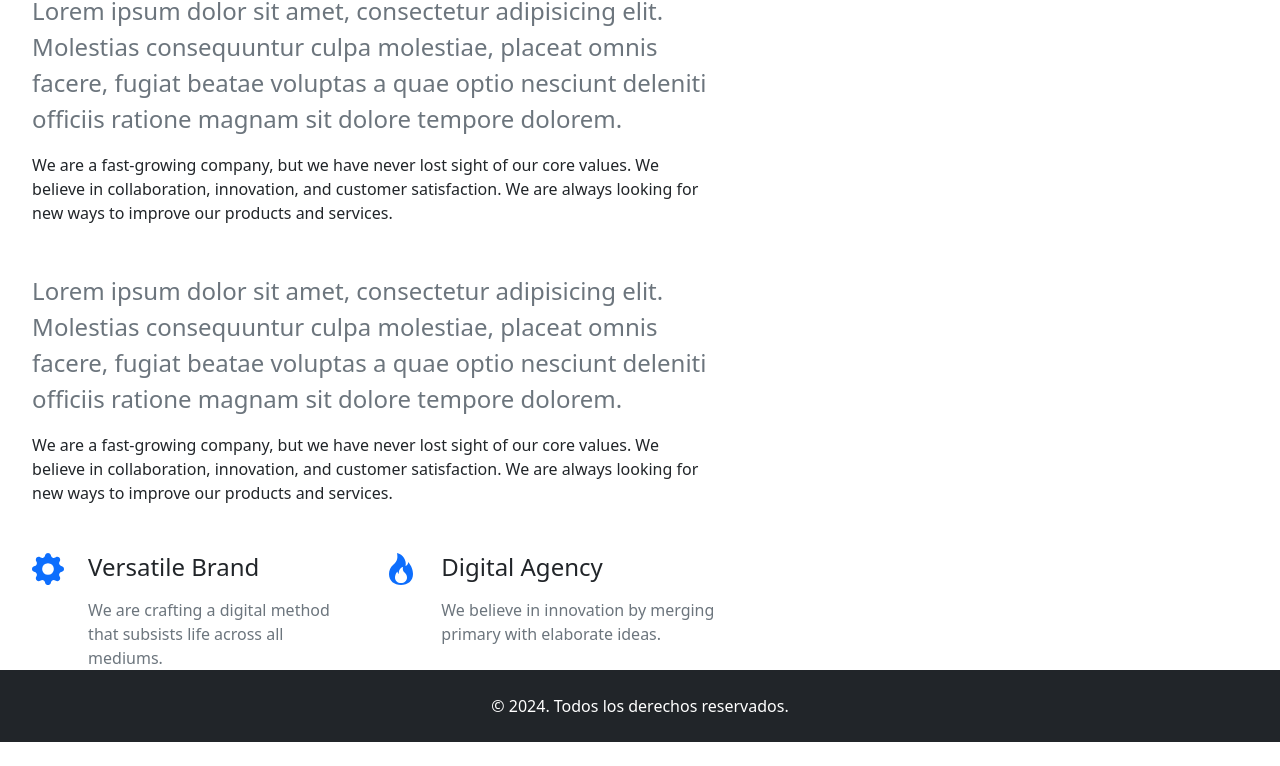
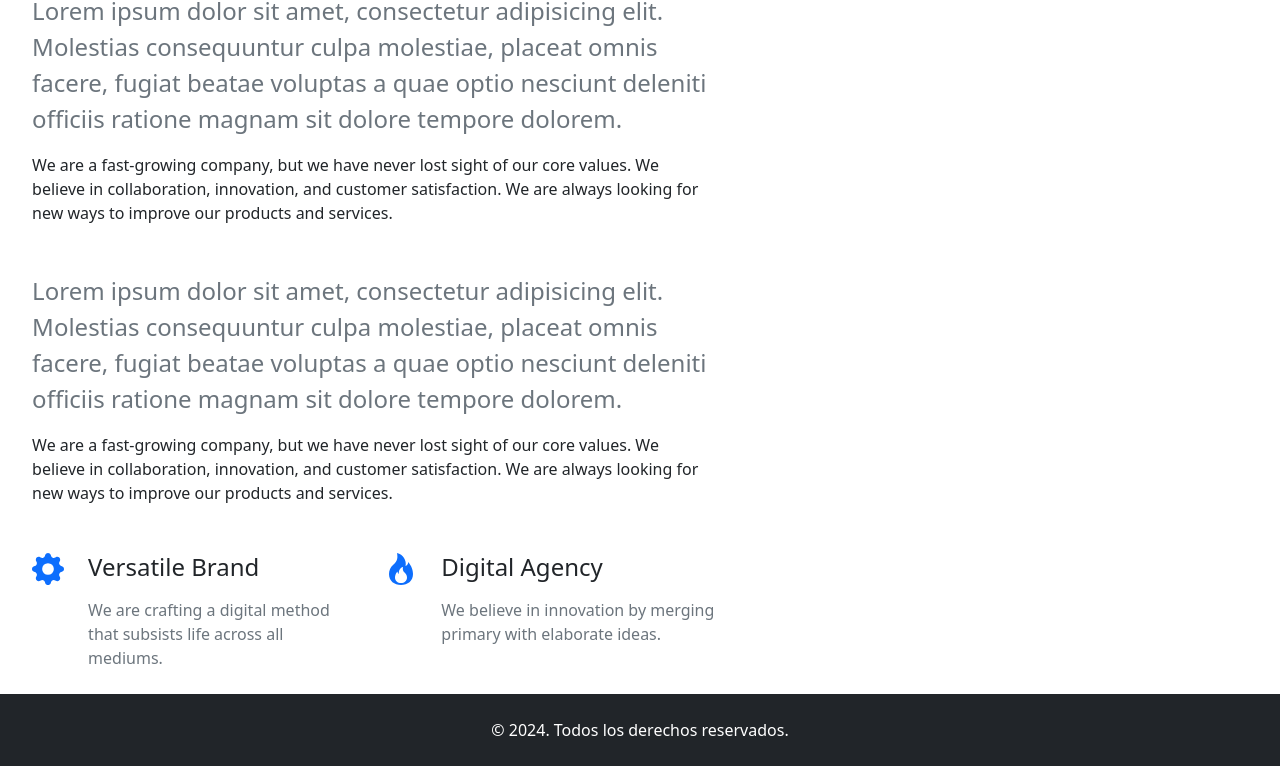
Before and after one commit to AlejandroVG4/Examen_Bootstrap, a plain HTML site: page index.html in a window 1280 px wide. Shown: the part 413-1179 px from the top of the page. Before the commit the page ends 1155 px from the top, so only its background shows below. Drawn offline with nearby package versions, Linux system fonts and the light colour scheme.

Commit message:
Agregando cambio en footer

```diff
--- a/index.html
+++ b/index.html
@@ -157,7 +157,7 @@
         </div>
     </div>
 
-    <footer id="footer" class="bg-dark text-white text-center py-4">
+    <footer id="footer" class="bg-dark text-white text-center py-4 mt-4">
         <div class="container">
             <p class="mb-0">© 2024. Todos los derechos reservados.</p>
         </div>
```
